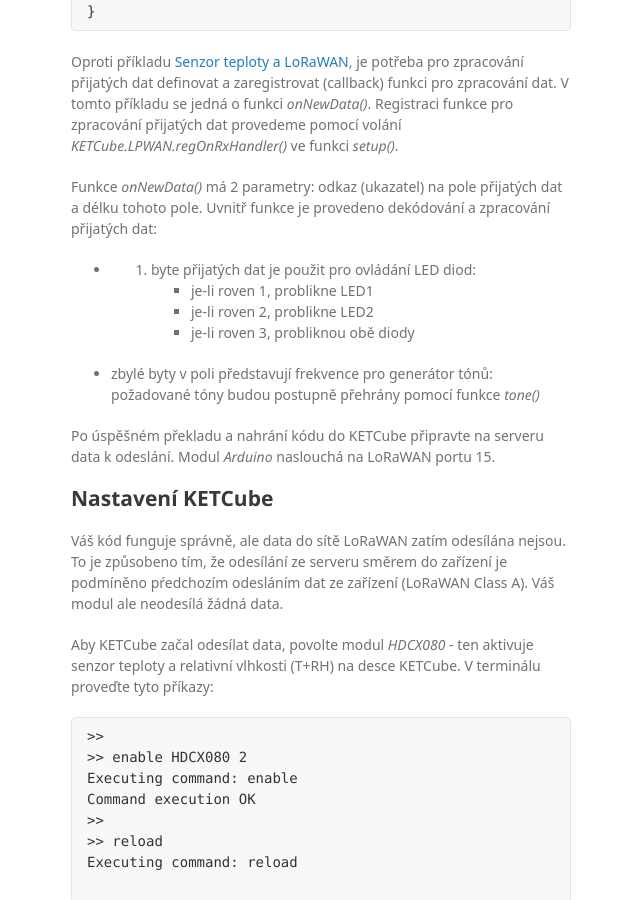
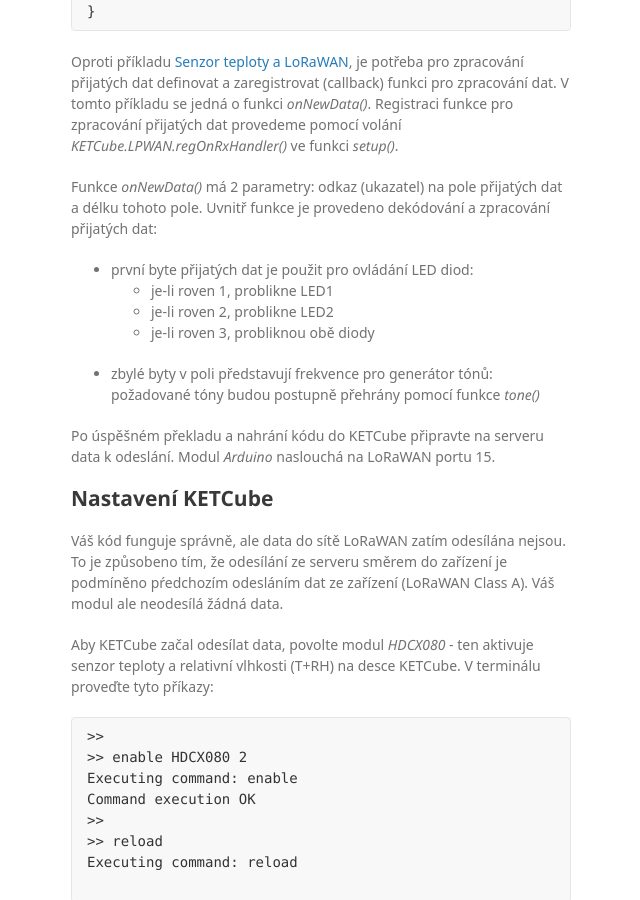
Before and after one commit to SmartCAMPUSZCU/KETCube-EDU-web_cs, a Jekyll site: the page built from pages/example_remoteControl.md, in a window 1280 px wide and 900 px high, scrolled down 2144 px. Shown: the whole window, without its empty margins (499-1139 px from the left). Built offline with Jekyll 4.4.1, drawn with Linux system fonts in a browser that asks for light colours; some web fonts are replaced; our own code applies the rules of GitHub Pages for plain Markdown files; a script that is not in the unit is left out.

Commit message:
LoRaWAN description

```diff
--- a/pages/example_remoteControl.md
+++ b/pages/example_remoteControl.md
@@ -83,7 +83,7 @@
 Oproti příkladu [Senzor teploty a LoRaWAN](example_tempSensor.md), je potřeba pro zpracování přijatých dat definovat a zaregistrovat (callback) funkci pro zpracování dat. V tomto příkladu se jedná o funkci *onNewData()*. Registraci funkce pro zpracování přijatých dat provedeme pomocí volání *KETCube.LPWAN.regOnRxHandler()* ve funkci *setup()*.
 
 Funkce *onNewData()* má 2 parametry: odkaz (ukazatel) na pole přijatých dat a délku tohoto pole. Uvnitř funkce je provedeno dekódování a zpracování přijatých dat:
-  * 1. byte přijatých dat je použit pro ovládání LED diod:
+  * první byte přijatých dat je použit pro ovládání LED diod:
     * je-li roven 1, problikne LED1
     * je-li roven 2, problikne LED2
     * je-li roven 3, probliknou obě diody
```
